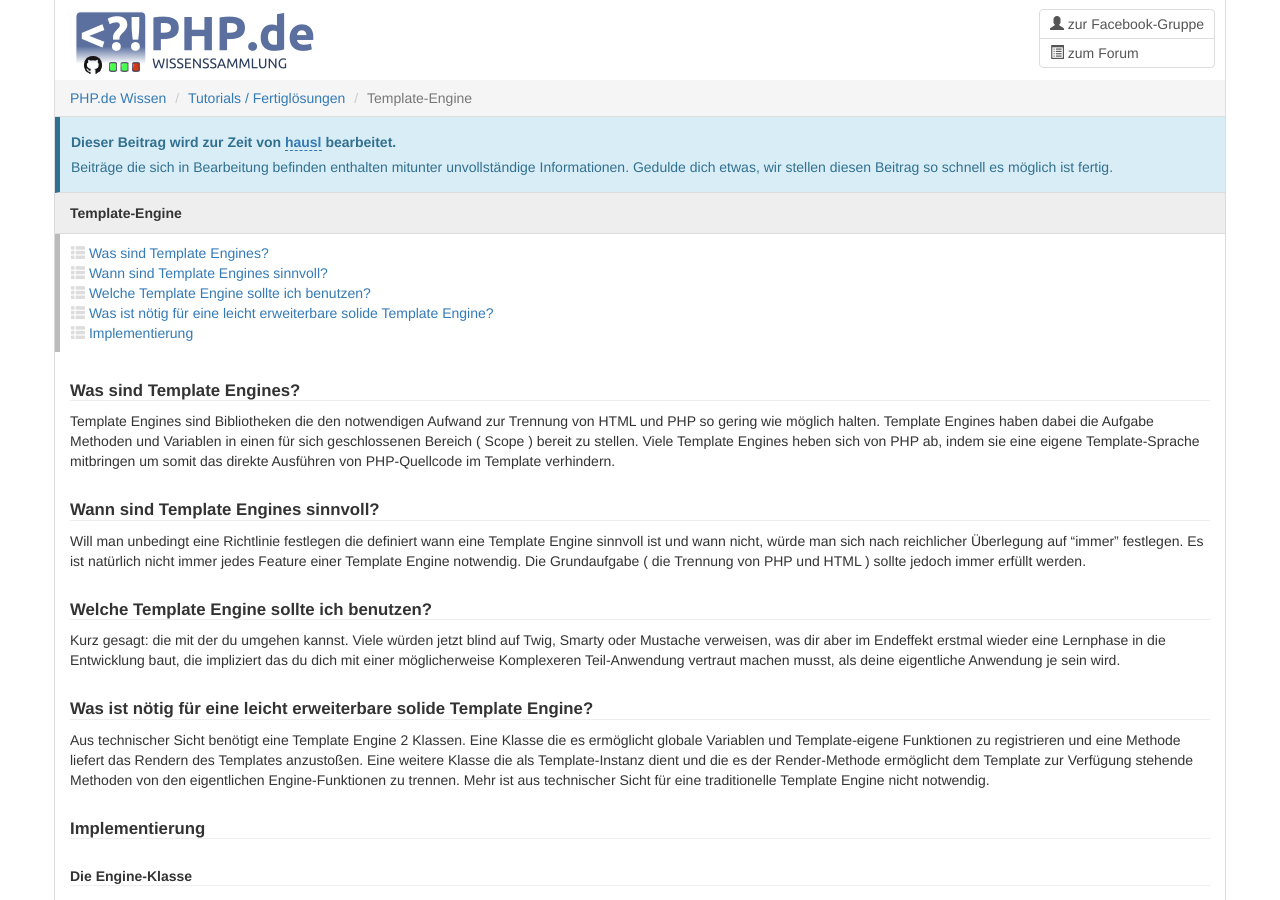
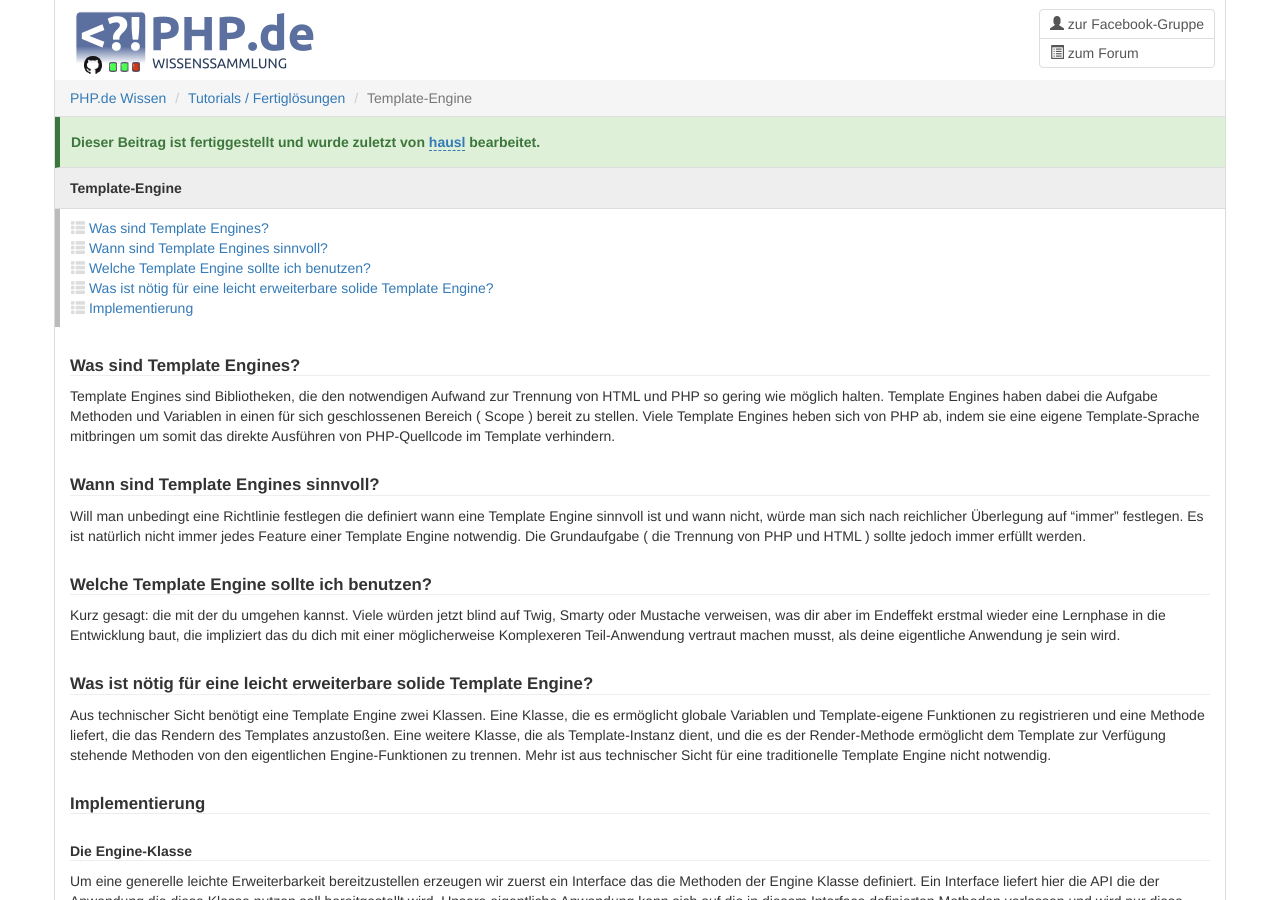
Before and after one commit to php-de/php-de.github.io, a Jekyll site: the page built from tutorials-solutions/template-engine.md, in a window 1280 px wide and 900 px high. Built offline with Jekyll 4.4.1, drawn with Linux system fonts in a browser that asks for light colours; nearby versions of some CDN libraries; some of the changed text lies outside the part shown.

Commit message:
Update template-engine.md

```diff
--- a/tutorials-solutions/template-engine.md
+++ b/tutorials-solutions/template-engine.md
@@ -35,15 +35,11 @@
     -   name:   "Implementierung"
         anchor: implementierung
         simple: ""
-
-
-entry-type: in-progress
-
 ---
 
 #### Was sind Template Engines?
 
-Template Engines sind Bibliotheken die den notwendigen Aufwand zur Trennung von
+Template Engines sind Bibliotheken, die den notwendigen Aufwand zur Trennung von
 HTML und PHP so gering wie möglich halten. Template Engines haben dabei die Aufgabe
 Methoden und Variablen in einen für sich geschlossenen Bereich ( Scope ) bereit zu stellen.
 Viele Template Engines heben sich von PHP ab, indem sie eine eigene Template-Sprache
@@ -68,9 +64,9 @@
 
 #### Was ist nötig für eine leicht erweiterbare solide Template Engine?
 
-Aus technischer Sicht benötigt eine Template Engine 2 Klassen. Eine Klasse die es ermöglicht
-globale Variablen und Template-eigene Funktionen zu registrieren und eine Methode liefert
-das Rendern des Templates anzustoßen. Eine weitere Klasse die als Template-Instanz dient und
+Aus technischer Sicht benötigt eine Template Engine zwei Klassen. Eine Klasse, die es ermöglicht
+globale Variablen und Template-eigene Funktionen zu registrieren und eine Methode liefert,
+die das Rendern des Templates anzustoßen. Eine weitere Klasse, die als Template-Instanz dient, und
 die es der Render-Methode ermöglicht dem Template zur Verfügung stehende Methoden von den
 eigentlichen Engine-Funktionen zu trennen. Mehr ist aus technischer Sicht für eine traditionelle
 Template Engine nicht notwendig.
@@ -289,7 +285,7 @@
 
 ##### Die Template-Klasse
 
-Die Template-Klasse dient als Handler und wird in dieser Implementierung als `final` definiert
+Die Template-Klasse dient als Handler und wird in dieser Implementierung als `final` definiert,
 um zu verhindern das die Template-Klasse selbst erweitert wird. Dies soll Methoden und
 Eigenschaften-Konflikte innerhalb der Templates verhindern.
 
```
